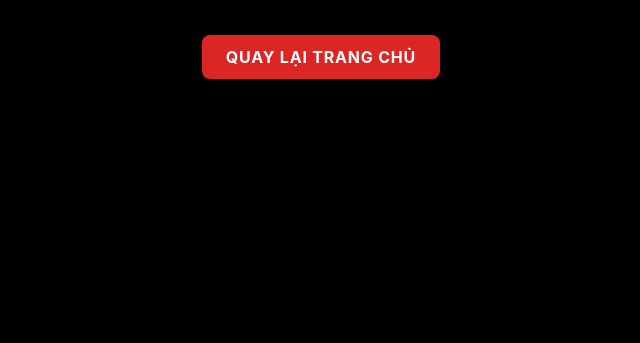
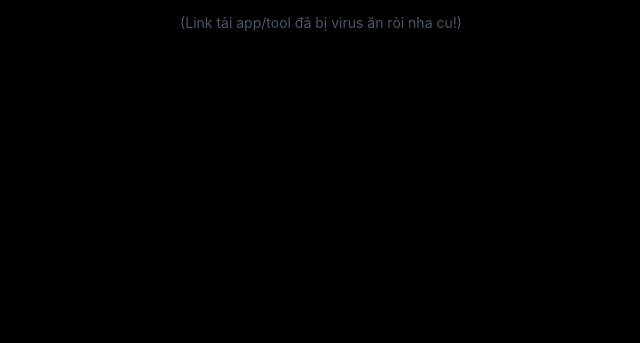
Before and after one commit to datlun2k11-pixel/Datlunok.github.io, a plain HTML site: page cocc.html in a window 1280 px wide. Shown: the part 457-800 px from the top of the page, without its empty margins (319-959 px from the left). Drawn offline with nearby package versions, Linux system fonts and the light colour scheme.

Commit message:
Remove back button from cocc.html
Removed the back button link from the page.

```diff
--- a/cocc.html
+++ b/cocc.html
@@ -97,11 +97,6 @@
         </p>
 
         <!-- Nút quay lại - Dùng để gán link quay lại trang của m -->
-        <div class="mt-12">
-            <a href="http://localhost:9898/Local/datlunok.html?EE68A88A-6F6B-4ED6-BD6C-D8A048CE90C1" class="px-6 py-3 bg-red-600 text-white font-bold tracking-wider rounded-lg shadow-xl hover:bg-red-700 transition duration-300">
-                QUAY LẠI TRANG CHỦ
-            </a>
-        </div>
 
     </div>
 
```
